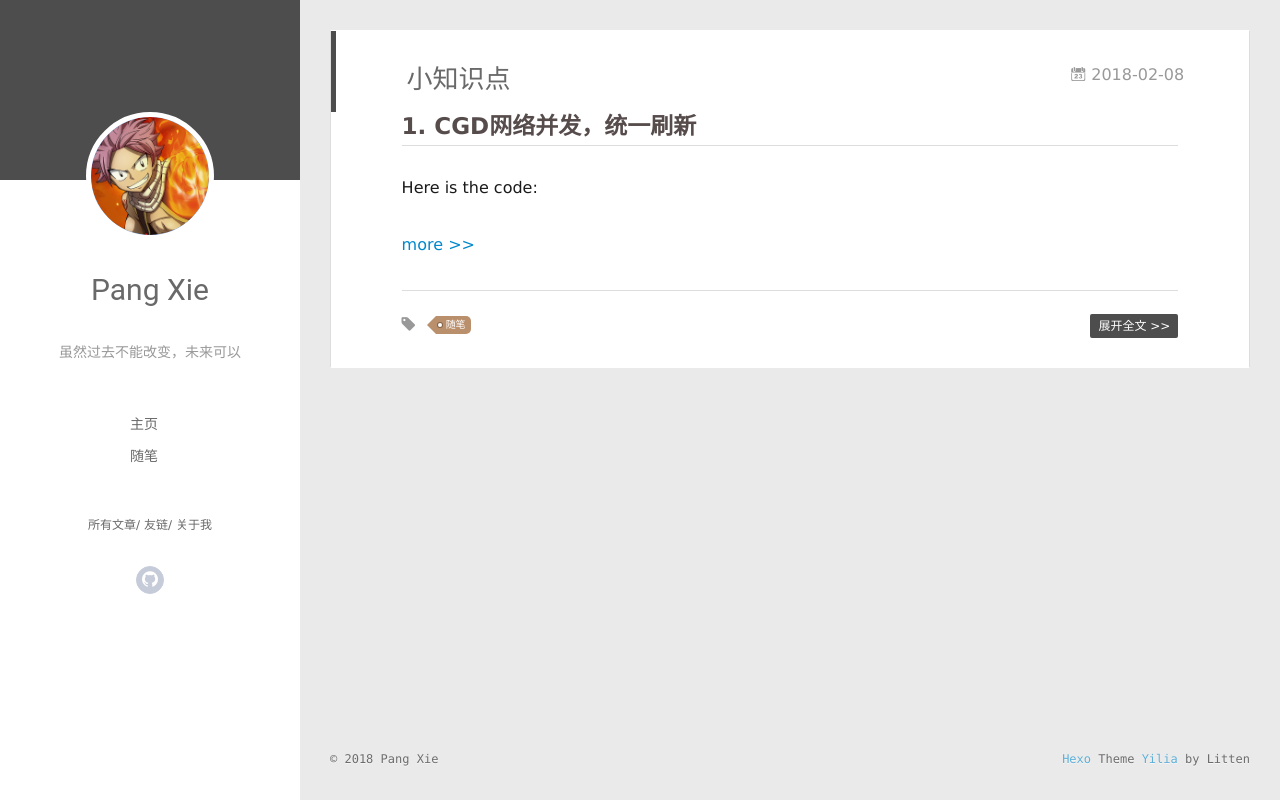
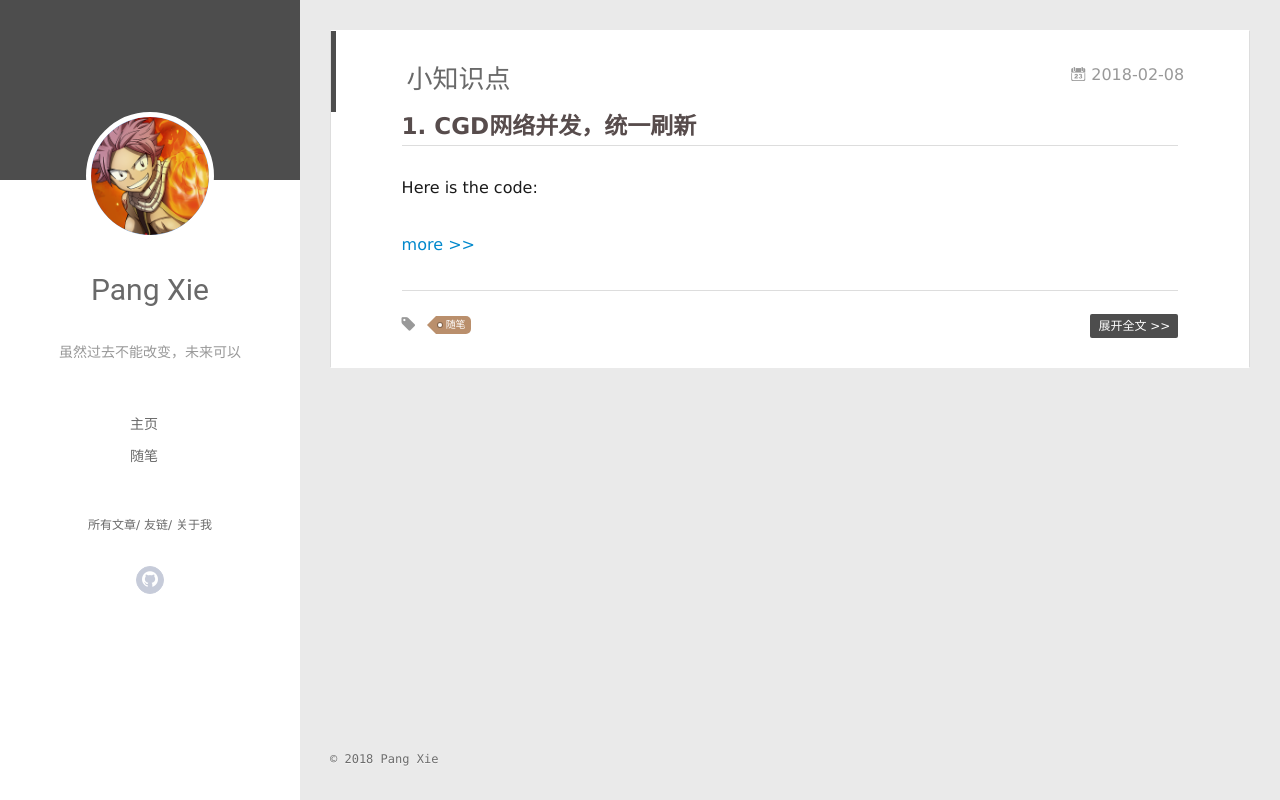
Before and after one commit to xiaopangxie/xiaopangxie.github.io, a plain HTML site: page index.html in a window 1280 px wide. Drawn offline with Linux system fonts and the light colour scheme.

Commit message:
Site updated: 2018-03-14 16:52:22

```diff
--- a/index.html
+++ b/index.html
@@ -231,12 +231,10 @@
     	<div class="footer-left">
     		&copy; 2018 Pang Xie
     	</div>
-      	<div class="footer-right">
-      		<a href="http://hexo.io/" target="_blank">Hexo</a>  Theme <a href="https://github.com/litten/hexo-theme-yilia" target="_blank">Yilia</a> by Litten
-      	</div>
     </div>
   </div>
 </footer>
+
     </div>
     <script>
 	var yiliaConfig = {
```
Also changed, not shown: 2018/02/08/小知识点/index.html (+1 -3 lines), archives/2018/02/index.html (+1 -3 lines), archives/2018/index.html (+1 -3 lines), archives/index.html (+1 -3 lines), tags/随笔/index.html (+1 -3 lines).
